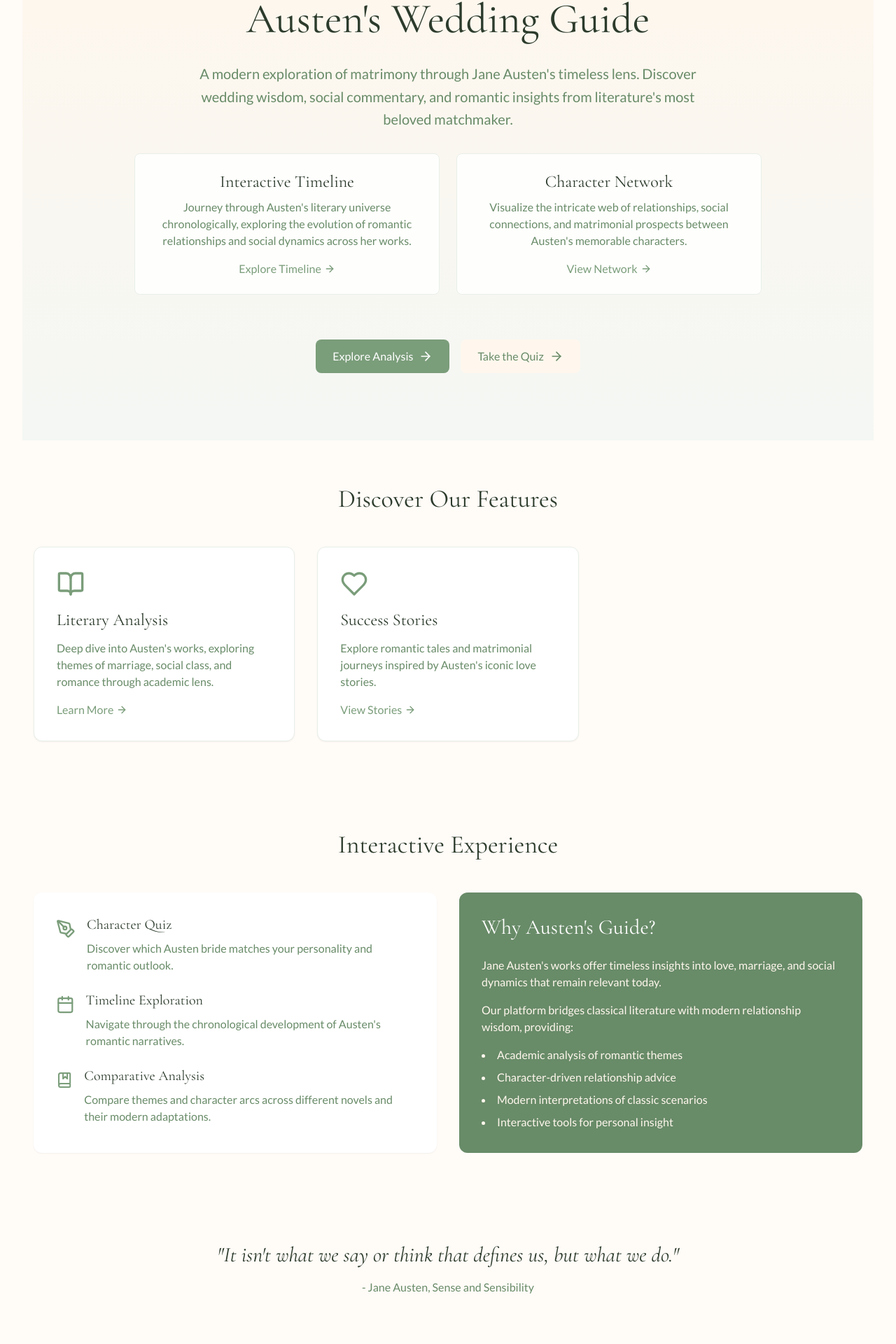
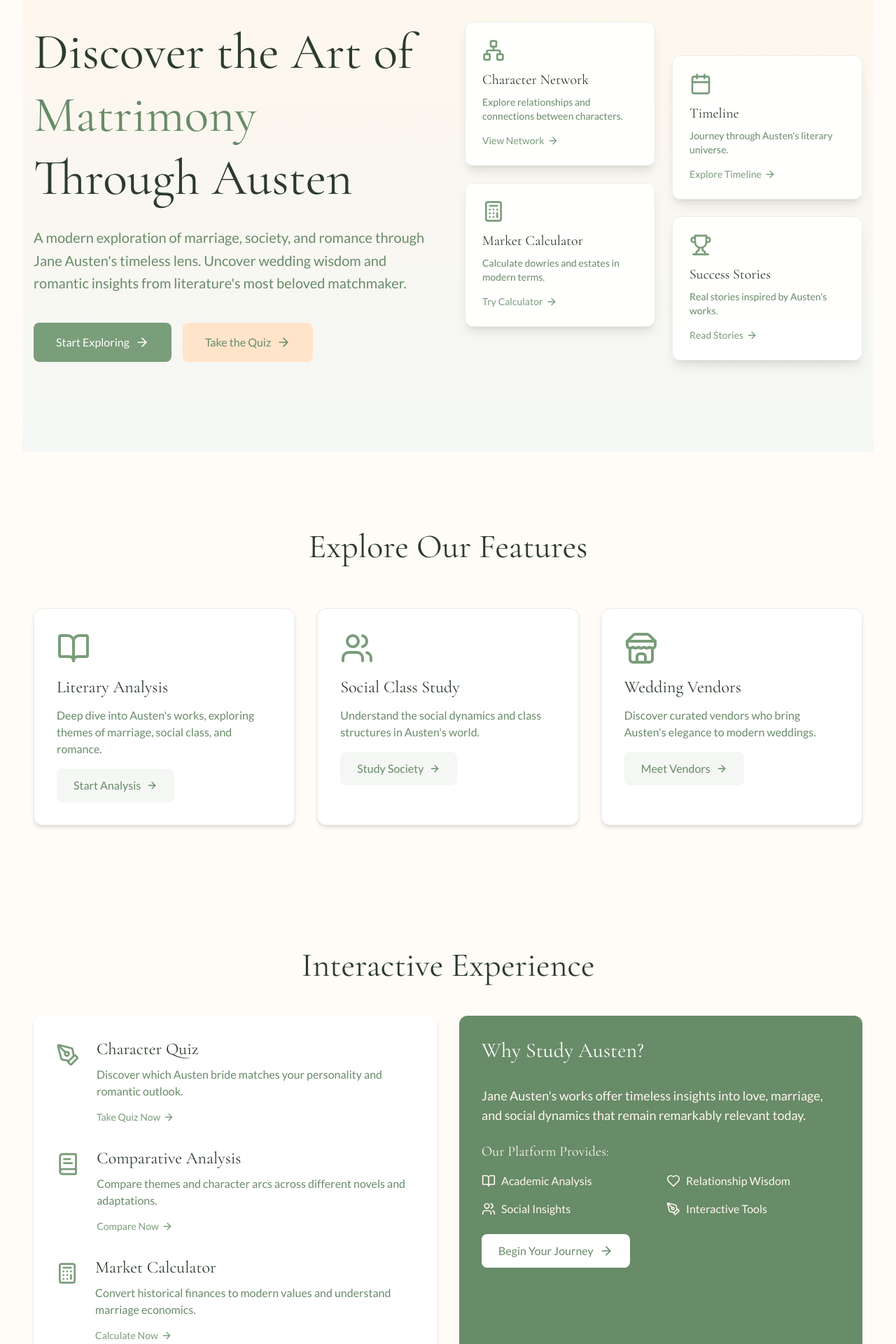
Before and after one commit to harivansh-afk/ENGL-Final-Project, a React (Vite) app: page / in a window 1280 px wide. Shown: the part 196-2116 px from the top of the page at 70% size. Built offline with nearby package versions, Linux system fonts and the light colour scheme; the HTML template or start-up script is replaced by a standard one.

Commit message:
home UI improvements

```diff
--- a/src/pages/Home.tsx
+++ b/src/pages/Home.tsx
@@ -1,141 +1,261 @@
 import { Link } from 'react-router-dom';
-import { ArrowRight, BookOpen, Heart, PenTool, Calendar, BookMarked } from 'lucide-react';
+import {
+  ArrowRight,
+  BookOpen,
+  Heart,
+  PenTool,
+  Calendar,
+  Users,
+  Calculator,
+  Store,
+  Trophy,
+  Network,
+  BookText
+} from 'lucide-react';
 
 const Home = () => {
   return (
-    <div className="min-h-screen space-y-16 pb-16">
+    <div className="min-h-screen space-y-12 pb-16">
       {/* Hero Section */}
-      <section className="relative bg-gradient-to-b from-cream-100 to-sage-50 py-24">
-        <div className="container mx-auto px-4 text-center space-y-8">
-          <h1 className="font-cormorant text-6xl text-sage-900 mb-6">
-            Austen's Wedding Guide
+      <section className="relative bg-gradient-to-b from-cream-100 to-sage-50 py-32">
+        <div className="container mx-auto px-4">
+          <div className="grid lg:grid-cols-2 gap-12 items-center">
+            <div className="text-left space-y-6">
+              <h1 className="font-cormorant text-7xl text-sage-900 leading-tight">
+                Discover the Art of <span className="text-sage-700">Matrimony</span> Through Austen
               </h1>
-          <p className="font-lato text-xl text-sage-700 max-w-3xl mx-auto leading-relaxed">
-            A modern exploration of matrimony through Jane Austen's timeless lens.
-            Discover wedding wisdom, social commentary, and romantic insights from literature's most beloved matchmaker.
+              <p className="font-lato text-xl text-sage-700 leading-relaxed">
+                A modern exploration of marriage, society, and romance through Jane Austen's timeless lens.
+                Uncover wedding wisdom and romantic insights from literature's most beloved matchmaker.
               </p>
-          <div className="grid md:grid-cols-2 gap-6 max-w-4xl mx-auto mt-8">
-            <div className="bg-white/80 backdrop-blur-sm p-6 rounded-lg border border-sage-100">
-              <h3 className="font-cormorant text-2xl text-sage-900 mb-2">Interactive Timeline</h3>
-              <p className="text-sage-700 mb-4">
-                Journey through Austen's literary universe chronologically, exploring the evolution of romantic relationships and social dynamics across her works.
-              </p>
-              <Link
-                to="/timeline"
-                className="text-sage-600 hover:text-sage-800 inline-flex items-center"
-              >
-                Explore Timeline <ArrowRight className="ml-1 h-4 w-4" />
-              </Link>
-            </div>
-            <div className="bg-white/80 backdrop-blur-sm p-6 rounded-lg border border-sage-100">
-              <h3 className="font-cormorant text-2xl text-sage-900 mb-2">Character Network</h3>
-              <p className="text-sage-700 mb-4">
-                Visualize the intricate web of relationships, social connections, and matrimonial prospects between Austen's memorable characters.
-              </p>
-              <Link
-                to="/network"
-                className="text-sage-600 hover:text-sage-800 inline-flex items-center"
-              >
-                View Network <ArrowRight className="ml-1 h-4 w-4" />
-              </Link>
-            </div>
-          </div>
-          <div className="flex justify-center gap-4 pt-8">
+              <div className="flex flex-wrap gap-4 pt-4">
                 <Link
                   to="/analysis"
-              className="inline-flex items-center px-6 py-3 bg-sage-600 text-white rounded-lg hover:bg-sage-700 transition"
+                  className="inline-flex items-center px-8 py-4 bg-sage-600 text-white rounded-lg hover:bg-sage-700 transition-all transform hover:scale-105"
                 >
-              Explore Analysis
+                  Start Exploring
                   <ArrowRight className="ml-2 h-5 w-5" />
                 </Link>
                 <Link
                   to="/quiz"
-              className="inline-flex items-center px-6 py-3 bg-cream-100 text-sage-700 rounded-lg hover:bg-cream-200 transition"
+                  className="inline-flex items-center px-8 py-4 bg-cream-200 text-sage-700 rounded-lg hover:bg-cream-300 transition-all transform hover:scale-105"
                 >
                   Take the Quiz
                   <ArrowRight className="ml-2 h-5 w-5" />
                 </Link>
               </div>
             </div>
+            <div className="grid grid-cols-2 gap-6">
+              <div className="space-y-6">
+                <div className="bg-white/90 backdrop-blur-sm p-6 rounded-xl border border-sage-100 shadow-lg transform hover:-translate-y-1 transition-all">
+                  <Network className="h-8 w-8 text-sage-600 mb-3" />
+                  <h3 className="font-cormorant text-xl text-sage-900 mb-2">Character Network</h3>
+                  <p className="text-sage-700 text-sm mb-3">
+                    Explore relationships and connections between characters.
+                  </p>
+                  <Link
+                    to="/network"
+                    className="text-sage-600 hover:text-sage-800 text-sm inline-flex items-center"
+                  >
+                    View Network <ArrowRight className="ml-1 h-4 w-4" />
+                  </Link>
+                </div>
+                <div className="bg-white/90 backdrop-blur-sm p-6 rounded-xl border border-sage-100 shadow-lg transform hover:-translate-y-1 transition-all mt-4">
+                  <Calculator className="h-8 w-8 text-sage-600 mb-3" />
+                  <h3 className="font-cormorant text-xl text-sage-900 mb-2">Market Calculator</h3>
+                  <p className="text-sage-700 text-sm mb-3">
+                    Calculate dowries and estates in modern terms.
+                  </p>
+                  <Link
+                    to="/market-calculator"
+                    className="text-sage-600 hover:text-sage-800 text-sm inline-flex items-center"
+                  >
+                    Try Calculator <ArrowRight className="ml-1 h-4 w-4" />
+                  </Link>
+                </div>
+              </div>
+              <div className="space-y-6 mt-12">
+                <div className="bg-white/90 backdrop-blur-sm p-6 rounded-xl border border-sage-100 shadow-lg transform hover:-translate-y-1 transition-all">
+                  <Calendar className="h-8 w-8 text-sage-600 mb-3" />
+                  <h3 className="font-cormorant text-xl text-sage-900 mb-2">Timeline</h3>
+                  <p className="text-sage-700 text-sm mb-3">
+                    Journey through Austen's literary universe.
+                  </p>
+                  <Link
+                    to="/timeline"
+                    className="text-sage-600 hover:text-sage-800 text-sm inline-flex items-center"
+                  >
+                    Explore Timeline <ArrowRight className="ml-1 h-4 w-4" />
+                  </Link>
+                </div>
+                <div className="bg-white/90 backdrop-blur-sm p-6 rounded-xl border border-sage-100 shadow-lg transform hover:-translate-y-1 transition-all">
+                  <Trophy className="h-8 w-8 text-sage-600 mb-3" />
+                  <h3 className="font-cormorant text-xl text-sage-900 mb-2">Success Stories</h3>
+                  <p className="text-sage-700 text-sm mb-3">
+                    Real stories inspired by Austen's works.
+                  </p>
+                  <Link
+                    to="/success-stories"
+                    className="text-sage-600 hover:text-sage-800 text-sm inline-flex items-center"
+                  >
+                    Read Stories <ArrowRight className="ml-1 h-4 w-4" />
+                  </Link>
+                </div>
+              </div>
+            </div>
+          </div>
+        </div>
       </section>
 
-      {/* Main Features Section */}
-      <section className="container mx-auto px-4">
-        <h2 className="font-cormorant text-4xl text-sage-900 text-center mb-12">
-          Discover Our Features
+      {/* Features Grid */}
+      <section className="container mx-auto px-4 py-16">
+        <h2 className="font-cormorant text-5xl text-sage-900 text-center mb-16">
+          Explore Our Features
         </h2>
         <div className="grid md:grid-cols-2 lg:grid-cols-3 gap-8">
-          <div className="bg-white p-8 rounded-xl shadow-sm border border-sage-100 hover:shadow-md transition">
-            <BookOpen className="h-10 w-10 text-sage-600 mb-4" />
+          <div className="bg-white p-8 rounded-xl shadow-md border border-sage-100 hover:shadow-lg transition-all transform hover:-translate-y-1">
+            <BookOpen className="h-12 w-12 text-sage-600 mb-4" />
             <h3 className="font-cormorant text-2xl text-sage-900 mb-3">Literary Analysis</h3>
             <p className="text-sage-700 mb-4">
-              Deep dive into Austen's works, exploring themes of marriage, social class, and romance through academic lens.
+              Deep dive into Austen's works, exploring themes of marriage, social class, and romance.
             </p>
-            <Link to="/analysis" className="text-sage-600 hover:text-sage-800 inline-flex items-center">
-              Learn More <ArrowRight className="ml-1 h-4 w-4" />
+            <Link
+              to="/analysis"
+              className="inline-flex items-center px-6 py-3 bg-sage-50 text-sage-700 rounded-lg hover:bg-sage-100 transition-all"
+            >
+              Start Analysis <ArrowRight className="ml-2 h-4 w-4" />
             </Link>
           </div>
 
-          <div className="bg-white p-8 rounded-xl shadow-sm border border-sage-100 hover:shadow-md transition">
-            <Heart className="h-10 w-10 text-sage-600 mb-4" />
-            <h3 className="font-cormorant text-2xl text-sage-900 mb-3">Success Stories</h3>
+          <div className="bg-white p-8 rounded-xl shadow-md border border-sage-100 hover:shadow-lg transition-all transform hover:-translate-y-1">
+            <Users className="h-12 w-12 text-sage-600 mb-4" />
+            <h3 className="font-cormorant text-2xl text-sage-900 mb-3">Social Class Study</h3>
             <p className="text-sage-700 mb-4">
-              Explore romantic tales and matrimonial journeys inspired by Austen's iconic love stories.
+              Understand the social dynamics and class structures in Austen's world.
             </p>
-            <Link to="/success-stories" className="text-sage-600 hover:text-sage-800 inline-flex items-center">
-              View Stories <ArrowRight className="ml-1 h-4 w-4" />
+            <Link
+              to="/social-class"
+              className="inline-flex items-center px-6 py-3 bg-sage-50 text-sage-700 rounded-lg hover:bg-sage-100 transition-all"
+            >
+              Study Society <ArrowRight className="ml-2 h-4 w-4" />
+            </Link>
+          </div>
+
+          <div className="bg-white p-8 rounded-xl shadow-md border border-sage-100 hover:shadow-lg transition-all transform hover:-translate-y-1">
+            <Store className="h-12 w-12 text-sage-600 mb-4" />
+            <h3 className="font-cormorant text-2xl text-sage-900 mb-3">Wedding Vendors</h3>
+            <p className="text-sage-700 mb-4">
+              Discover curated vendors who bring Austen's elegance to modern weddings.
+            </p>
+            <Link
+              to="/vendors"
+              className="inline-flex items-center px-6 py-3 bg-sage-50 text-sage-700 rounded-lg hover:bg-sage-100 transition-all"
+            >
+              Meet Vendors <ArrowRight className="ml-2 h-4 w-4" />
             </Link>
           </div>
         </div>
       </section>
 
-      {/* Interactive Features Section */}
+      {/* Interactive Tools Section */}
       <section className="bg-cream-50 py-16">
         <div className="container mx-auto px-4">
-          <h2 className="font-cormorant text-4xl text-sage-900 text-center mb-12">
+          <h2 className="font-cormorant text-5xl text-sage-900 text-center mb-12">
             Interactive Experience
           </h2>
-          <div className="grid md:grid-cols-2 gap-8">
-            <div className="bg-white p-8 rounded-xl shadow-sm">
-              <div className="space-y-6">
-                <div className="flex items-start gap-4">
-                  <PenTool className="h-8 w-8 text-sage-600 mt-1" />
+          <div className="grid lg:grid-cols-2 gap-8">
+            <div className="bg-white p-8 rounded-xl shadow-md">
+              <div className="space-y-8">
+                <div className="flex items-start gap-6 group cursor-pointer">
+                  <PenTool className="h-10 w-10 text-sage-600 mt-1 group-hover:scale-110 transition-all" />
                   <div>
-                    <h3 className="font-cormorant text-xl text-sage-900 mb-2">Character Quiz</h3>
-                    <p className="text-sage-700">Discover which Austen bride matches your personality and romantic outlook.</p>
+                    <h3 className="font-cormorant text-2xl text-sage-900 mb-2 group-hover:text-sage-700 transition-all">
+                      Character Quiz
+                    </h3>
+                    <p className="text-sage-700 mb-3">
+                      Discover which Austen bride matches your personality and romantic outlook.
+                    </p>
+                    <Link
+                      to="/quiz"
+                      className="text-sage-600 hover:text-sage-800 inline-flex items-center text-sm"
+                    >
+                      Take Quiz Now <ArrowRight className="ml-1 h-4 w-4" />
+                    </Link>
                   </div>
                 </div>
-                <div className="flex items-start gap-4">
-                  <Calendar className="h-8 w-8 text-sage-600 mt-1" />
+
+                <div className="flex items-start gap-6 group cursor-pointer">
+                  <BookText className="h-10 w-10 text-sage-600 mt-1 group-hover:scale-110 transition-all" />
                   <div>
-                    <h3 className="font-cormorant text-xl text-sage-900 mb-2">Timeline Exploration</h3>
-                    <p className="text-sage-700">Navigate through the chronological development of Austen's romantic narratives.</p>
+                    <h3 className="font-cormorant text-2xl text-sage-900 mb-2 group-hover:text-sage-700 transition-all">
+                      Comparative Analysis
+                    </h3>
+                    <p className="text-sage-700 mb-3">
+                      Compare themes and character arcs across different novels and adaptations.
+                    </p>
+                    <Link
+                      to="/comparative-analysis"
+                      className="text-sage-600 hover:text-sage-800 inline-flex items-center text-sm"
+                    >
+                      Compare Now <ArrowRight className="ml-1 h-4 w-4" />
+                    </Link>
                   </div>
                 </div>
-                <div className="flex items-start gap-4">
-                  <BookMarked className="h-8 w-8 text-sage-600 mt-1" />
+
+                <div className="flex items-start gap-6 group cursor-pointer">
+                  <Calculator className="h-10 w-10 text-sage-600 mt-1 group-hover:scale-110 transition-all" />
                   <div>
-                    <h3 className="font-cormorant text-xl text-sage-900 mb-2">Comparative Analysis</h3>
-                    <p className="text-sage-700">Compare themes and character arcs across different novels and their modern adaptations.</p>
+                    <h3 className="font-cormorant text-2xl text-sage-900 mb-2 group-hover:text-sage-700 transition-all">
+                      Market Calculator
+                    </h3>
+                    <p className="text-sage-700 mb-3">
+                      Convert historical finances to modern values and understand marriage economics.
+                    </p>
+                    <Link
+                      to="/market-calculator"
+                      className="text-sage-600 hover:text-sage-800 inline-flex items-center text-sm"
+                    >
+                      Calculate Now <ArrowRight className="ml-1 h-4 w-4" />
+                    </Link>
                   </div>
                 </div>
               </div>
             </div>
+
             <div className="bg-sage-700 p-8 rounded-xl text-white">
-              <h3 className="font-cormorant text-3xl mb-6">Why Austen's Guide?</h3>
+              <h3 className="font-cormorant text-3xl mb-8">Why Study Austen?</h3>
+              <div className="space-y-6">
+                <p className="text-cream-100 text-lg">
+                  Jane Austen's works offer timeless insights into love, marriage, and social dynamics that remain remarkably relevant today.
+                </p>
                 <div className="space-y-4">
-                <p className="text-cream-100">
-                  Jane Austen's works offer timeless insights into love, marriage, and social dynamics that remain relevant today.
-                </p>
-                <p className="text-cream-100">
-                  Our platform bridges classical literature with modern relationship wisdom, providing:
-                </p>
-                <ul className="list-disc list-inside space-y-2 text-cream-100">
-                  <li>Academic analysis of romantic themes</li>
-                  <li>Character-driven relationship advice</li>
-                  <li>Modern interpretations of classic scenarios</li>
-                  <li>Interactive tools for personal insight</li>
+                  <h4 className="font-cormorant text-xl text-cream-100">Our Platform Provides:</h4>
+                  <ul className="grid grid-cols-2 gap-4">
+                    <li className="flex items-center gap-2 text-cream-100">
+                      <BookOpen className="h-5 w-5" />
+                      Academic Analysis
+                    </li>
+                    <li className="flex items-center gap-2 text-cream-100">
+                      <Heart className="h-5 w-5" />
+                      Relationship Wisdom
+                    </li>
+                    <li className="flex items-center gap-2 text-cream-100">
+                      <Users className="h-5 w-5" />
+                      Social Insights
+                    </li>
+                    <li className="flex items-center gap-2 text-cream-100">
+                      <PenTool className="h-5 w-5" />
+                      Interactive Tools
+                    </li>
                   </ul>
+                </div>
+                <Link
+                  to="/analysis"
+                  className="inline-flex items-center px-6 py-3 bg-white text-sage-700 rounded-lg hover:bg-cream-100 transition-all mt-4"
+                >
+                  Begin Your Journey
+                  <ArrowRight className="ml-2 h-5 w-5" />
+                </Link>
               </div>
             </div>
           </div>
@@ -143,11 +263,34 @@ const Home = () => {
       </section>
 
       {/* Quote Section */}
-      <section className="container mx-auto px-4 text-center max-w-4xl">
-        <blockquote className="font-cormorant text-3xl text-sage-900 italic">
+      <section className="container mx-auto px-4 text-center max-w-4xl py-16">
+        <div className="space-y-12">
+          <div>
+            <blockquote className="font-cormorant text-4xl text-sage-900 italic leading-relaxed mb-4">
               "It isn't what we say or think that defines us, but what we do."
             </blockquote>
-        <p className="mt-4 text-sage-700">- Jane Austen, Sense and Sensibility</p>
+            <p className="text-sage-700 text-lg">- Jane Austen, Sense and Sensibility</p>
+          </div>
+
+          <div className="grid md:grid-cols-2 gap-8 text-left">
+            <div className="bg-white/80 p-8 rounded-xl border border-sage-100">
+              <h3 className="font-cormorant text-2xl text-sage-900 mb-4">The Austen Legacy</h3>
+              <p className="text-sage-700">
+                Jane Austen's novels have captivated readers for over two centuries, offering sharp social commentary
+                and timeless observations about love, marriage, and society. Her works continue to influence modern
+                literature and popular culture.
+              </p>
+            </div>
+            <div className="bg-white/80 p-8 rounded-xl border border-sage-100">
+              <h3 className="font-cormorant text-2xl text-sage-900 mb-4">Historical Context</h3>
+              <p className="text-sage-700">
+                Writing during the Georgian era (1714-1830), Austen provided invaluable insights into the social
+                dynamics, marriage customs, and gender roles of her time. Her observations remain remarkably
+                relevant to modern relationships.
+              </p>
+            </div>
+          </div>
+        </div>
       </section>
     </div>
   );
```
Also changed, not shown: 1 other file (tests, documents, lock files or other folders). Lines whose indentation alone changed are shown as unchanged.
